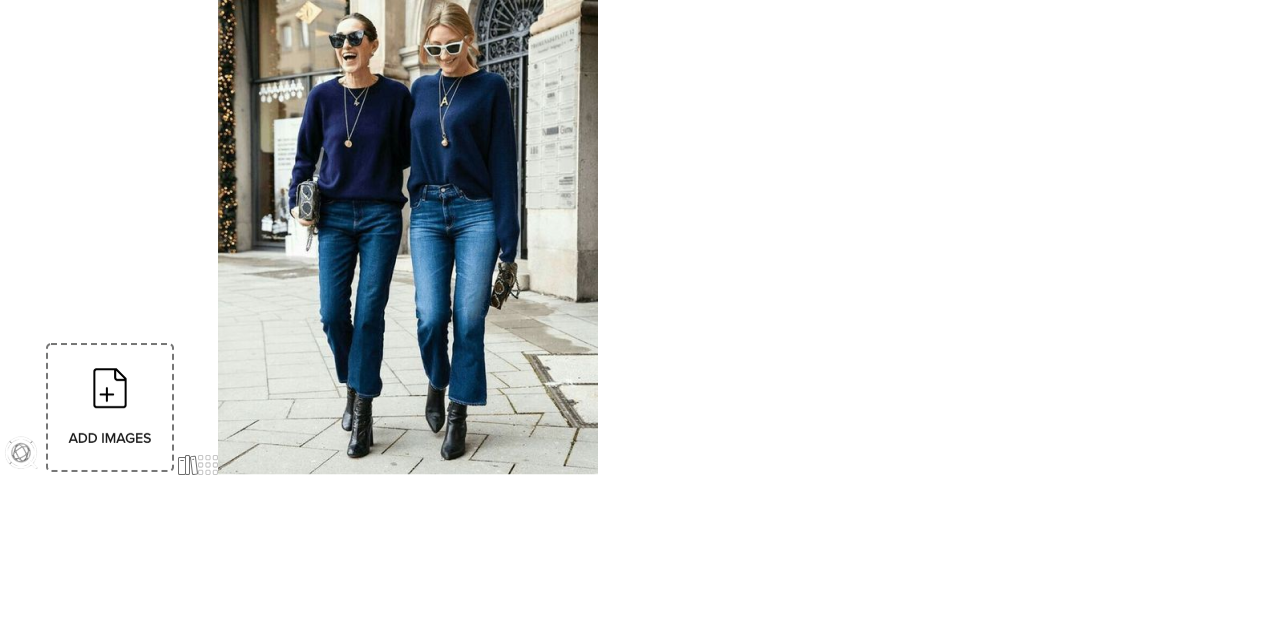
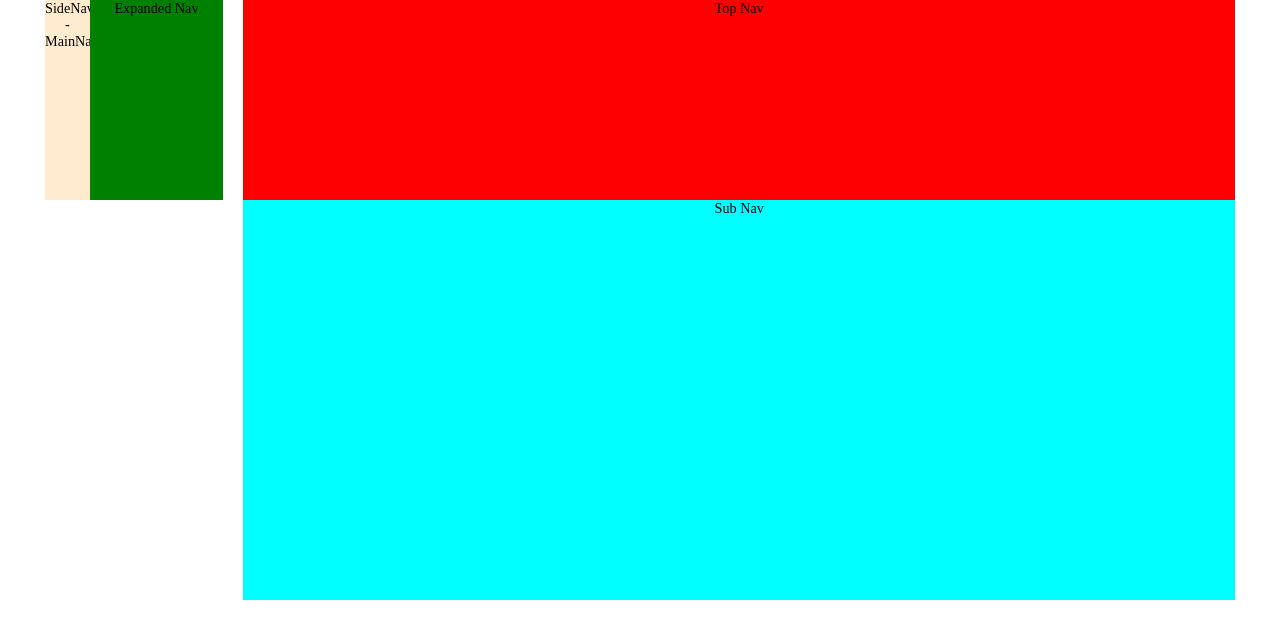
Before and after one commit to toreylittlefield/quadrant-basic-test-challenge, a React (Create React App) app in the folder client/: page / in a window 1280 px wide. Shown: the top 638 px of the page. Built offline with nearby package versions, Linux system fonts and the light colour scheme; a web font is replaced by a local one.

Commit message:
starting grid in MainPage

```diff
--- /dev/null
+++ b/client/src/components/index.js
@@ -0,0 +1,4 @@
+export { default as Grid } from "./Grid/Grid";
+export { default as TopNav } from "./Navs/TopNav";
+export { default as MainNav } from "./Navs/MainNav";
+export { default as SubNav } from "./Navs/SubNav";
--- a/client/src/screens/MainPage.js
+++ b/client/src/screens/MainPage.js
@@ -1,22 +1,13 @@
 import React from "react";
 
-import {
-  GlobeIconSVG,
-  FileUploadSVG,
-  LibraryIconSVG,
-  GridButtonIconSVG,
-} from "assets/icons";
-
-import CroppedBootCutJeans from "assets/images/Cropped Boot Cut Jeans 1 1.png";
+import { Grid, TopNav, MainNav, SubNav } from "components";
 
 const MainPage = () => (
-  <div>
-    <GlobeIconSVG />
-    <FileUploadSVG />
-    <LibraryIconSVG />
-    <GridButtonIconSVG />
-    <img alt="Cropped Boot Cut Jeans" src={CroppedBootCutJeans} />
-  </div>
+  <Grid>
+    <TopNav>Top Nav</TopNav>
+    <MainNav>Main Nav</MainNav>
+    <SubNav>Sub Nav</SubNav>
+  </Grid>
 );
 
 export default MainPage;
```
